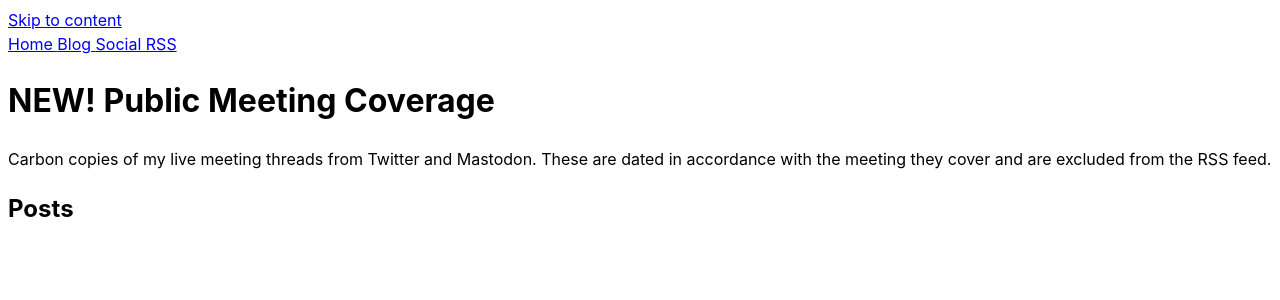
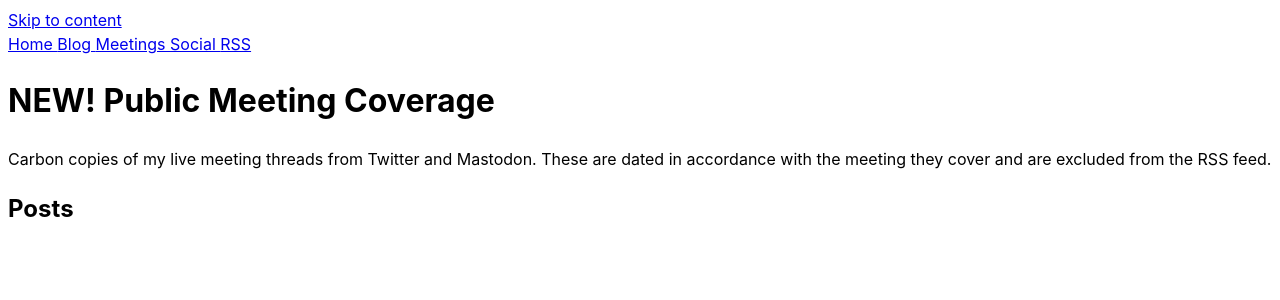
Before and after one commit to CR96/blog, a Jekyll site: the page built from _topics/meetings.md, in a window 1280 px wide. Shown: the top 300 px of the page. Built offline with Jekyll 4.4.1, drawn with Linux system fonts in a browser that asks for light colours.

Commit message:
Add meetings link to navigation

```diff
--- a/_data/navigation.yml
+++ b/_data/navigation.yml
@@ -2,6 +2,8 @@
   link: /
 - name: Blog
   link: /blog
+- name: Meetings
+  link: /topics/meetings
 - name: Social
   link: /social
 - name: RSS
```
